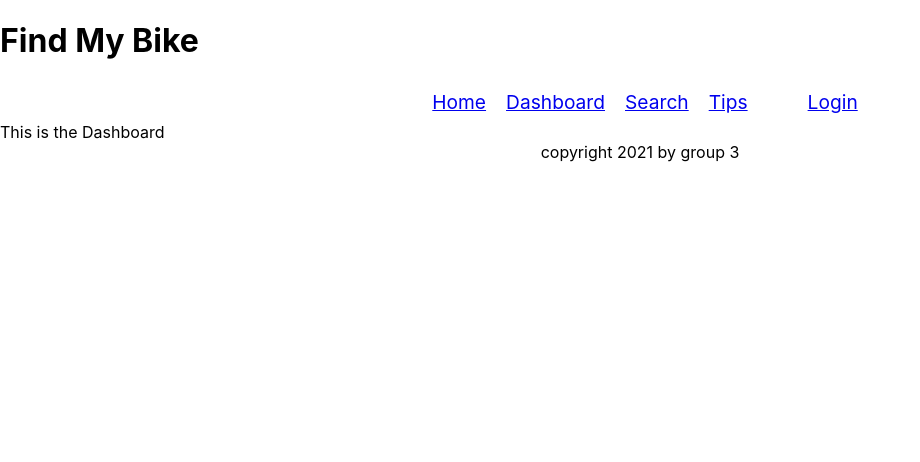
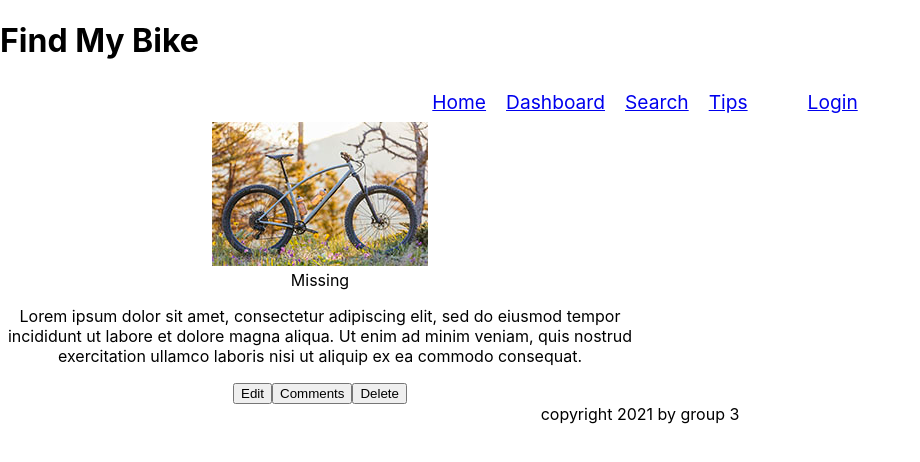
Before and after one commit to aweghorst/testrepo, a React (Create React App) app in the folder client/: page /#/Dashboard in a window 1280 px wide. Shown: the top 462 px of the page, without its empty margins (0-920 px from the left). Built offline with nearby package versions, Linux system fonts and the light colour scheme.

Commit message:
installed react-carousel and started bike component

```diff
--- a/client/package.json
+++ b/client/package.json
@@ -12,6 +12,7 @@
     "jwt-decode": "^2.2.0",
     "react": "^16.14.0",
     "react-dom": "^16.14.0",
+    "react-multi-carousel": "^2.6.3",
     "react-router-dom": "^5.2.0",
     "react-scripts": "3.4.1"
   },
--- /dev/null
+++ b/client/src/assets/styles/dashboard.css
@@ -0,0 +1,8 @@
+.container {
+    position: absolute;
+    left: 50%;
+    top: 50%;
+    transform: translate(-50%, -50%);
+    border: 5px solid #FFFF00;
+    padding: 10px;
+}
--- a/client/src/components/Bike/index.js
+++ b/client/src/components/Bike/index.js
@@ -0,0 +1,60 @@
+import React from 'react';
+import Carousel from 'react-multi-carousel';
+import 'react-multi-carousel/lib/styles.css'
+import '../../assets/styles/dashboard.css';
+import bike from '../../assets/images/bike.jpg';
+
+const Bike = () => {
+
+    const responsive = {
+        superLargeDesktop: {
+            // the naming can be any, depends on you.
+            breakpoint: { max: 4000, min: 3000 },
+            items: 5,
+        },
+        desktop: {
+            breakpoint: { max: 3000, min: 1024 },
+            items: 3,
+        },
+        tablet: {
+            breakpoint: { max: 1024, min: 464 },
+            items: 2,
+        },
+        mobile: {
+            breakpoint: { max: 464, min: 0 },
+            items: 1,
+        },
+    };
+
+    return (
+        <div className="">
+            <Carousel responsive={responsive} infinite={true} swipeable={true} removeArrowOnDeviceType={["tablet", "mobile"]}>
+
+            <div>
+                <div className="card">
+                    <div>
+                        <img className="card-img-top" src={bike}></img>
+                    </div>
+                    <div className="card-body">
+                        <div className="title-div">Missing</div>
+                        <div>
+                            <p className="project-text card-text">Lorem ipsum dolor sit amet, consectetur adipiscing elit, sed do eiusmod tempor incididunt ut labore et dolore magna aliqua. Ut enim ad minim veniam, quis nostrud exercitation ullamco laboris nisi ut aliquip ex ea commodo consequat.</p>
+                        </div>
+                        <div className="card-buttons">
+                            <button className="edit-btn">Edit</button>
+                            <button className="comments-btn">Comments</button>
+                            <button className="delete-btn">Delete</button>
+                        </div>
+                    </div>
+                </div>
+            </div>
+
+
+
+            </Carousel>
+
+        </div>
+    )
+}
+
+export default Bike;
--- a/client/src/pages/Dashboard.js
+++ b/client/src/pages/Dashboard.js
@@ -1,9 +1,14 @@
 import React from 'react';
+import Bike from '../components/Bike';
+import Carousel from 'react-multi-carousel';
+import 'react-multi-carousel/lib/styles.css'
+import '../assets/styles/dashboard.css';
 
 const Dashboard = () => {
+
     return (
         <div className="">
-            This is the Dashboard
+            <Bike />
         </div>
     )
 }
```
Also changed, not shown: client/src/assets/images/bike.jpg (added), 1 other file (tests, documents, lock files or other folders).
